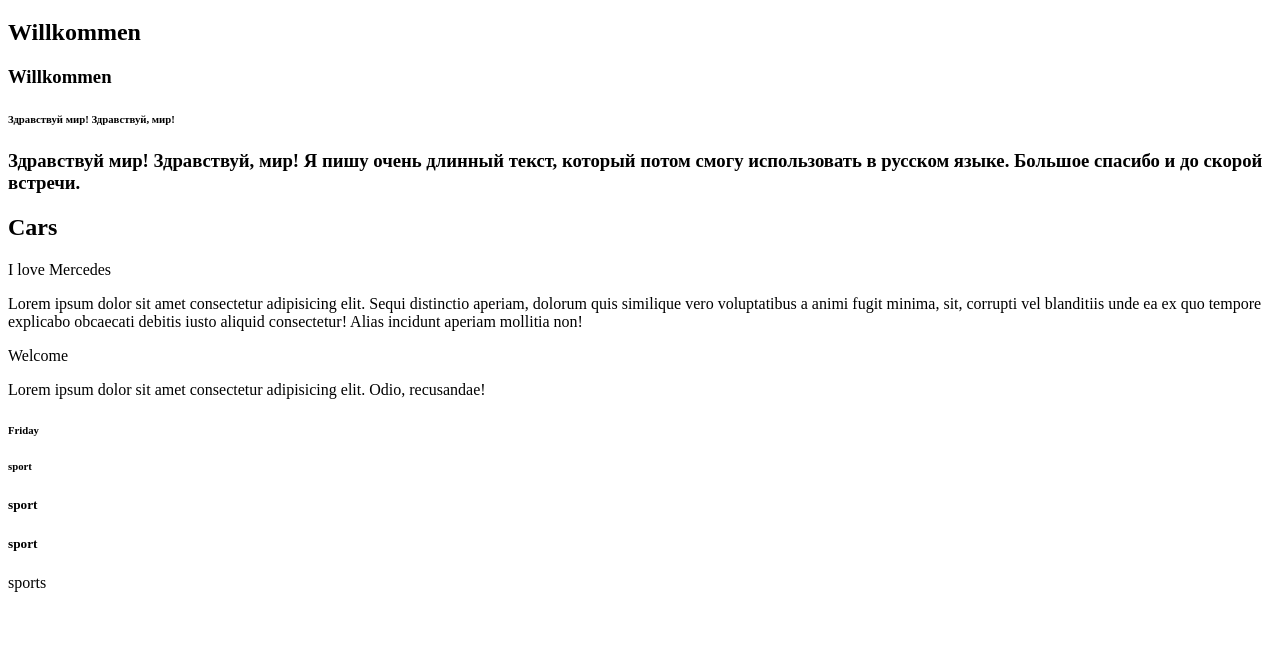
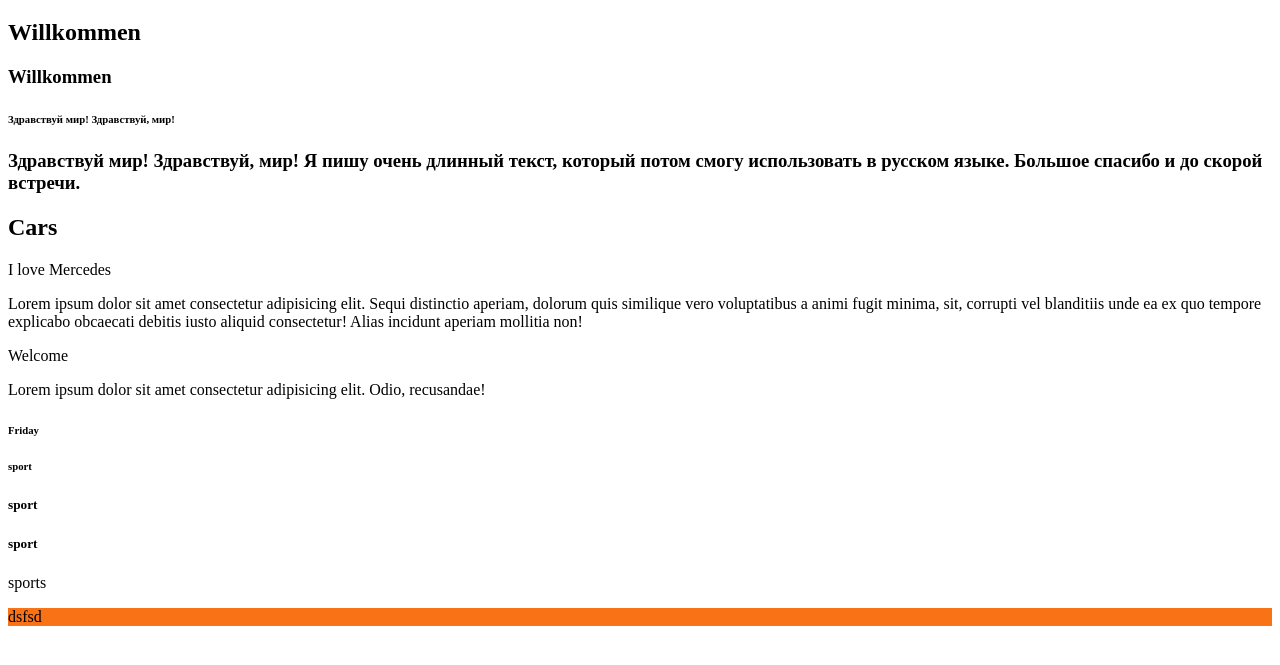
Before and after one commit to Andre1974/htmlstart, a plain HTML site: page index.html in a window 1280 px wide. Shown: the part 61-726 px from the top of the page. Drawn offline with Linux system fonts and the light colour scheme.

Commit message:
change background color style

```diff
--- a/index.html
+++ b/index.html
@@ -26,6 +26,7 @@
      <h5>sport</h5>
      <h5>sport</h5>
      <p>sports</p>
+     <p style="background-color: #F97316;">dsfsd</p>
 
 
 
```
